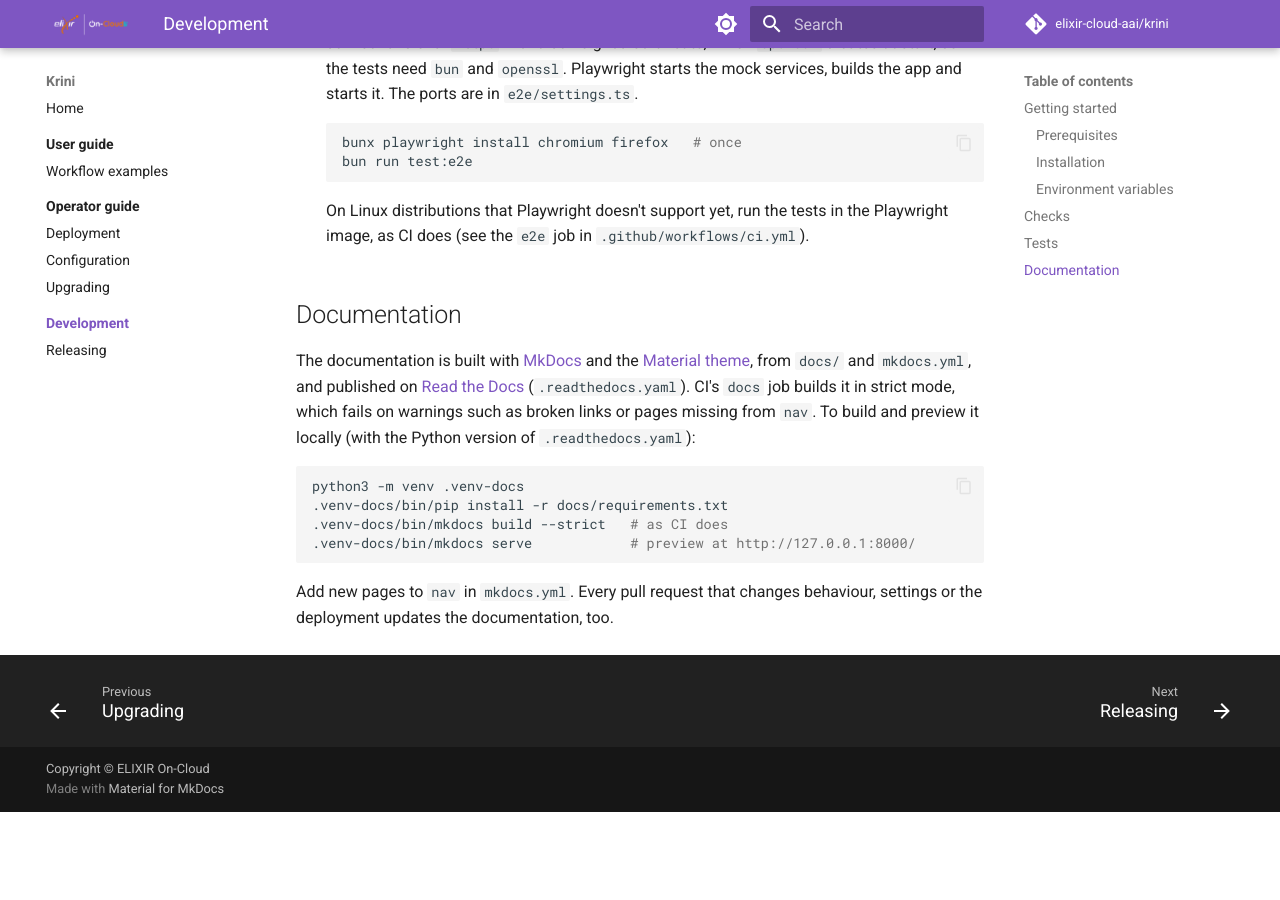
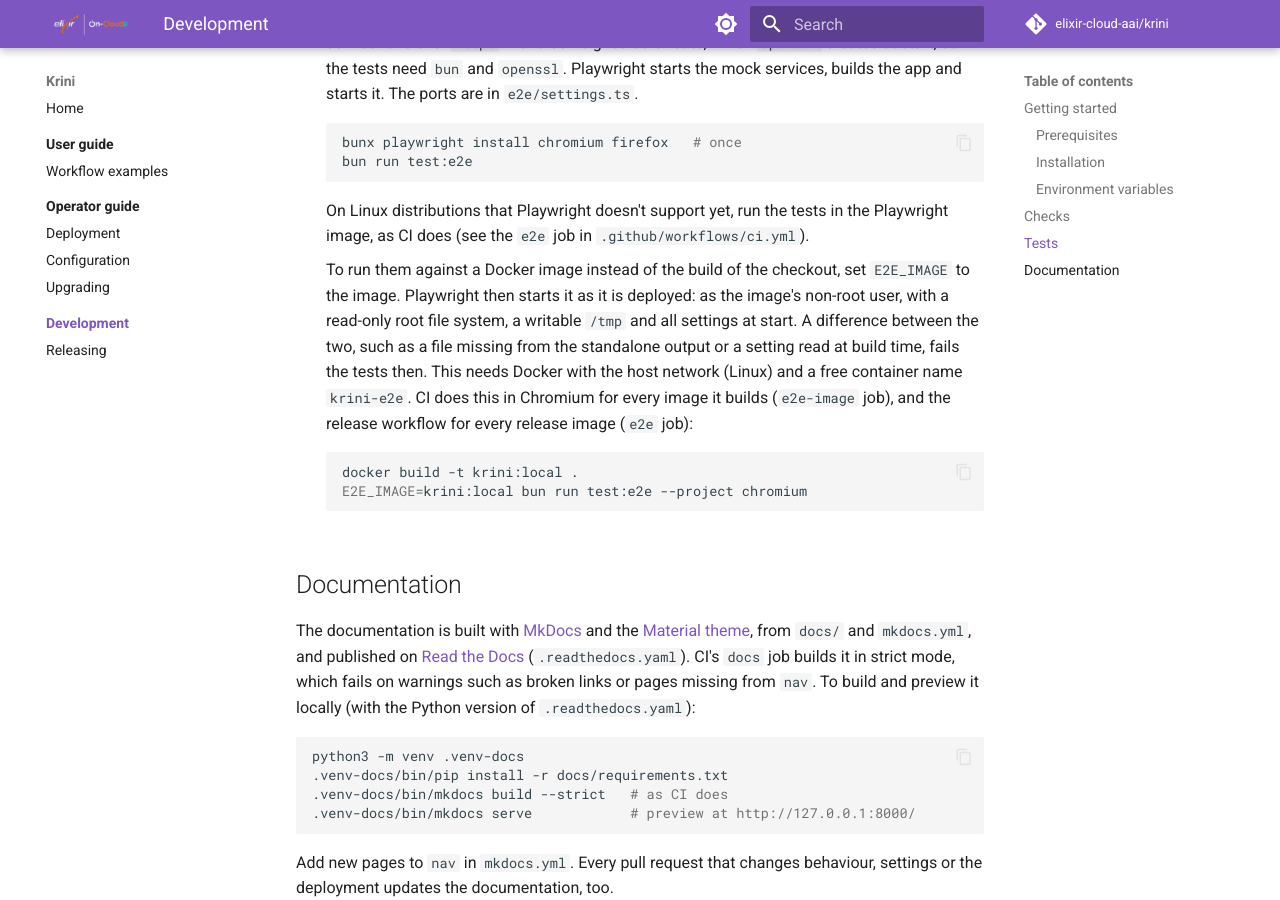
Before and after one commit to elixir-cloud-aai/krini, an MkDocs documentation site: the page built from docs/development/index.md, in a window 1280 px wide and 900 px high, scrolled down 1876 px. Built offline with MkDocs 1.6.1 and Material for MkDocs 9.7.7, drawn with Linux system fonts in a browser that asks for light colours; comment, search, counter and statistics services are not loaded; before the commit the page ends 2688 px from its top, so only the background shows below that.

Commit message:
ci: run the end-to-end tests on the images
CI's new e2e-image job runs the Chromium journey against the image of
the Build image job (pull requests) or the pushed digest (pushes), and
both publish and CI passed need it. The release workflow's new e2e job
does the same with the release digest before release-image attests,
signs and tags it. The development docs say how to run the tests
against a local image; the release and deployment docs list the new
checks.

Co-Authored-By: Claude Opus 5.5 <noreply@anthropic.com>

````diff
--- a/docs/development/index.md
+++ b/docs/development/index.md
@@ -103,6 +103,21 @@ calls real services.
     tests in the Playwright image, as CI does (see the `e2e` job in
     `.github/workflows/ci.yml`).
 
+    To run them against a Docker image instead of the build of the
+    checkout, set `E2E_IMAGE` to the image. Playwright then starts it as it
+    is deployed: as the image's non-root user, with a read-only root file
+    system, a writable `/tmp` and all settings at start. A difference
+    between the two, such as a file missing from the standalone output or a
+    setting read at build time, fails the tests then. This needs Docker with
+    the host network (Linux) and a free container name `krini-e2e`. CI does
+    this in Chromium for every image it builds (`e2e-image` job), and the
+    release workflow for every release image (`e2e` job):
+
+    ```bash
+    docker build -t krini:local .
+    E2E_IMAGE=krini:local bun run test:e2e --project chromium
+    ```
+
 ## Documentation
 
 The documentation is built with [MkDocs](https://www.mkdocs.org/) and the
````
Also changed, not shown: docs/development/releasing.md (+3 -1 lines), docs/operator-guide/deployment.md (+4 -3 lines), 2 other files.
